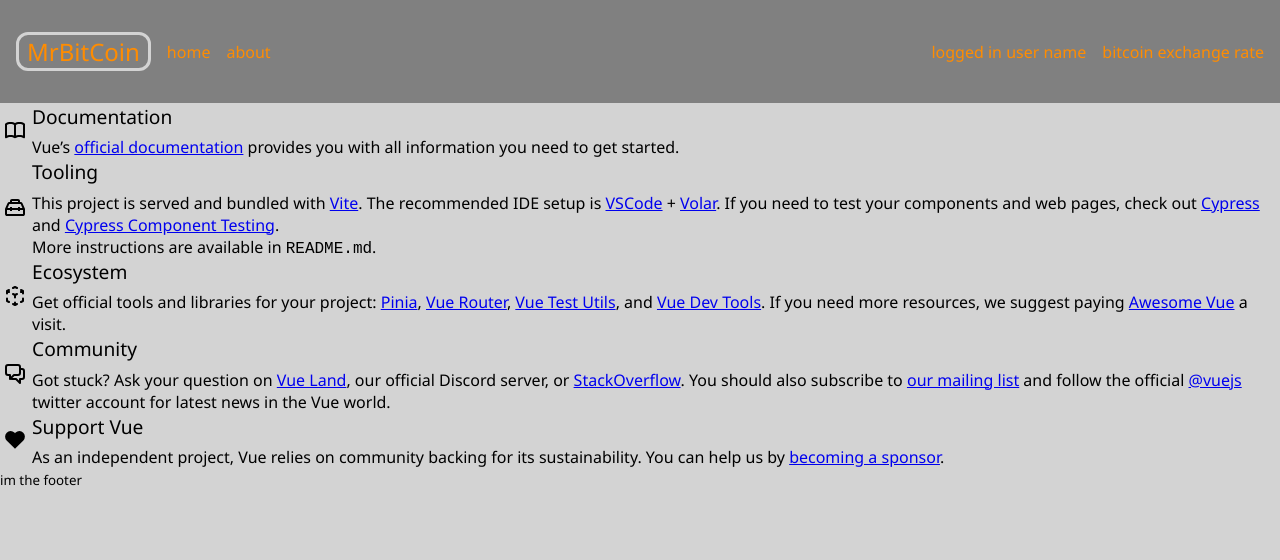
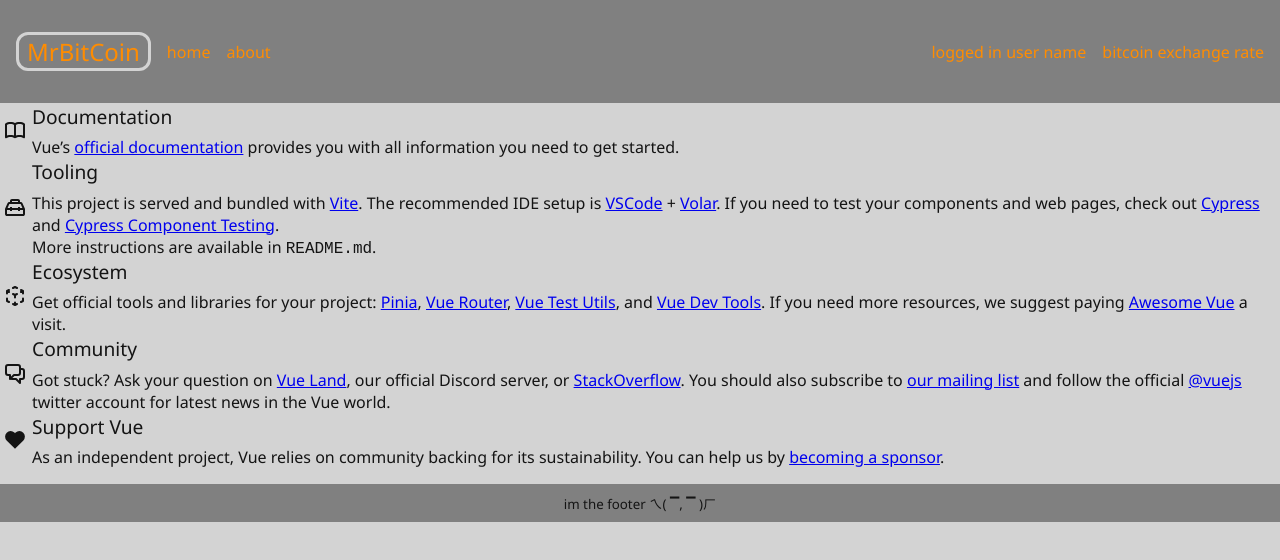
Before and after one commit to kNoCoding/MrBitCoin, a Vue app in the folder MrBitCoin/: page / in a window 1280 px wide. Shown: the top 560 px of the page. Built offline with nearby package versions, Linux system fonts and the light colour scheme.

Commit message:
Add styling

```diff
--- a/MrBitCoin/src/assets/base.css
+++ b/MrBitCoin/src/assets/base.css
@@ -13,8 +13,10 @@ h5 {
 body {
   margin: 0;
   background-color: lightgray;
+  color: rgb(20, 20, 20);
   transition:
-    background-color 0.5s;
+    background-color 0.5s,
+    color 0.5s;
 
   font-family: 'Segoe UI', Tahoma, Geneva, Verdana, sans-serif;
   font-size: 16px;
--- a/MrBitCoin/src/components/AppFooter.vue
+++ b/MrBitCoin/src/components/AppFooter.vue
@@ -1,7 +1,19 @@
 <template>
-    <small>im the footer</small>
+    <footer>
+        <small>im the footer ㄟ( ▔, ▔ )ㄏ</small>
+    </footer>
 </template>
 
 <script></script>
 
-<style scoped></style>
+<style scoped>
+footer {
+    padding: .5rem 1rem;
+    margin-block-start: 1rem;
+
+    background-color: gray;
+    font-weight: 500;
+
+    text-align: center;
+}
+</style>
```
